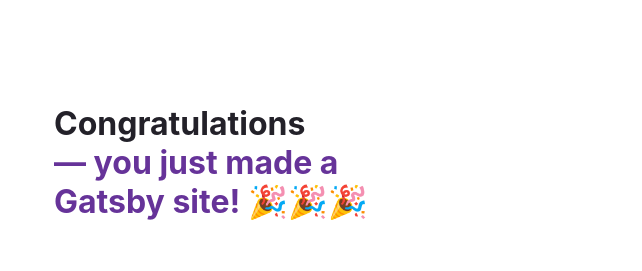
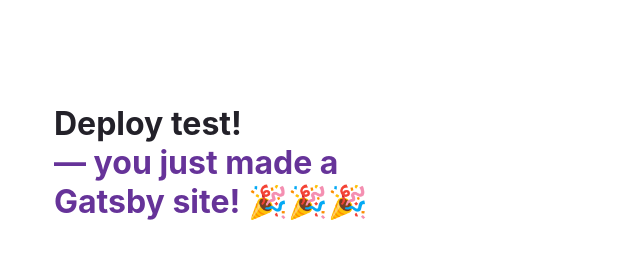
Before and after one commit to darrindevs/gatsby1-test, a Gatsby site: page / in a window 1280 px wide. Shown: the top 271 px of the page, without its empty margins (50-692 px from the left). Built offline with nearby package versions, Linux system fonts and the light colour scheme; Gatsby itself is replaced by a stand-in of ours.

Commit message:
test commit to netlify deploy

```diff
--- a/src/pages/index.js
+++ b/src/pages/index.js
@@ -131,7 +131,7 @@ const IndexPage = () => {
     <main style={pageStyles}>
       <title>Home Page</title>
       <h1 style={headingStyles}>
-        Congratulations
+        Deploy test!
         <br />
         <span style={headingAccentStyles}>— you just made a Gatsby site! </span>
         <span role="img" aria-label="Party popper emojis">
```
